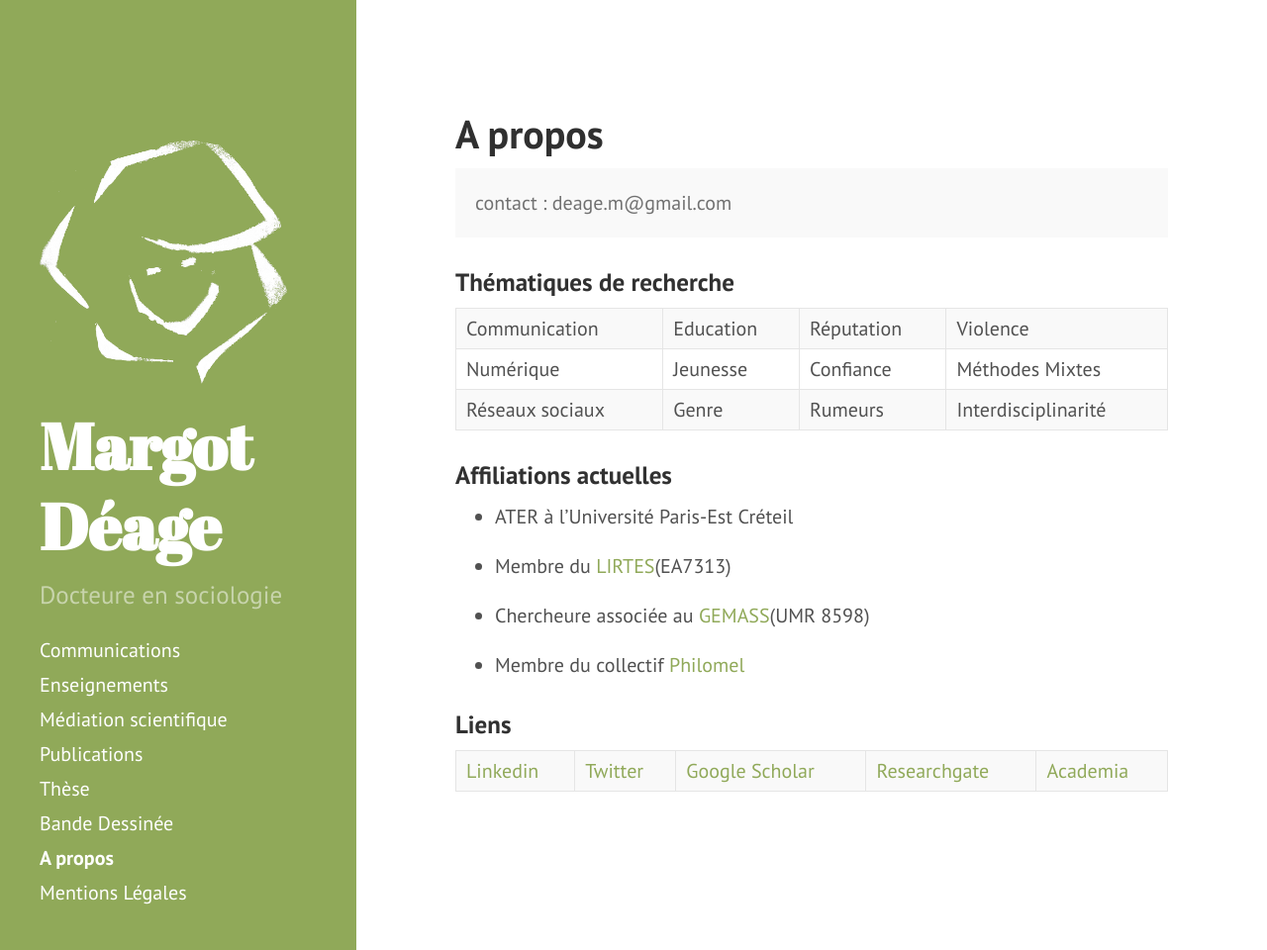
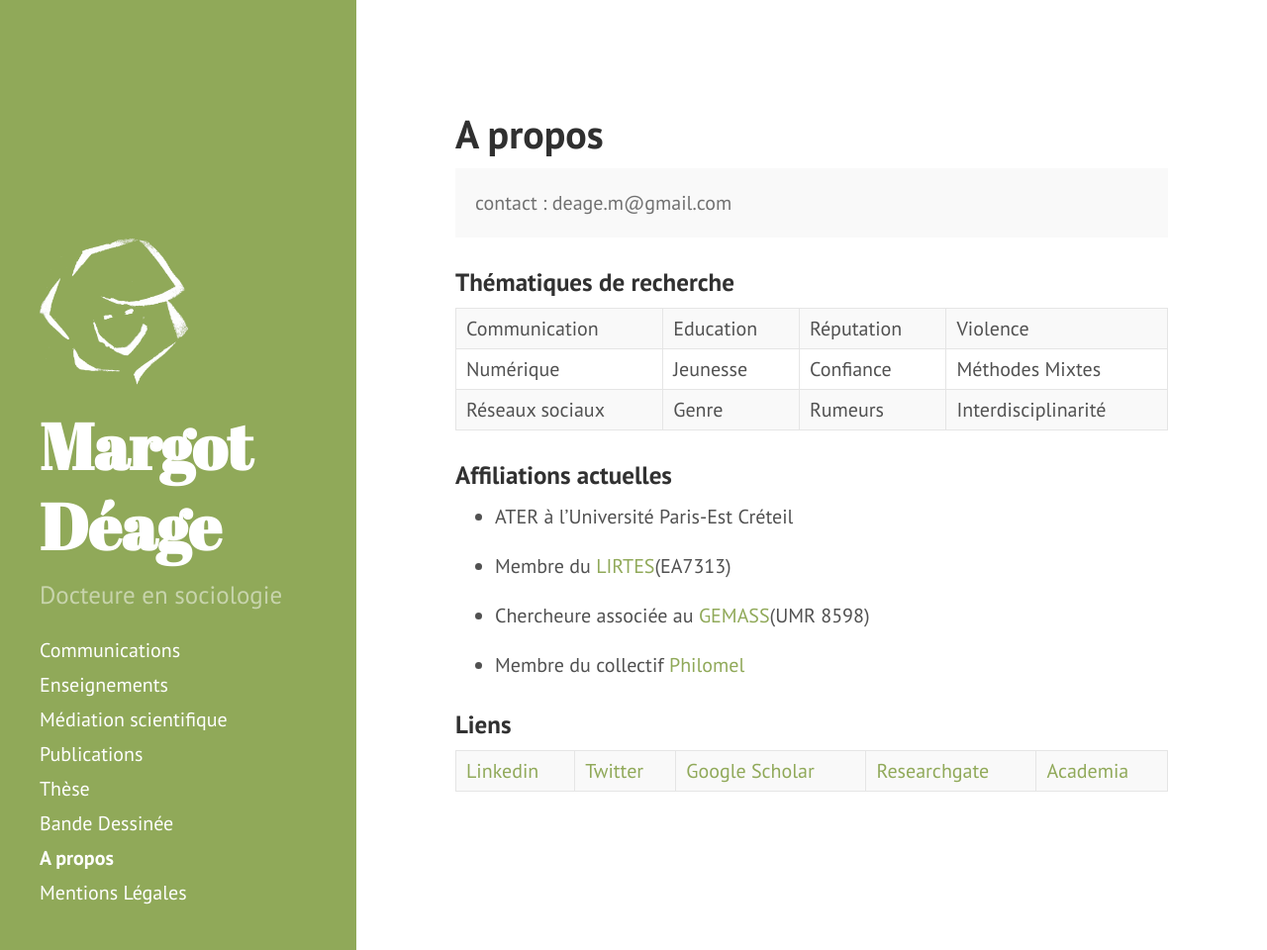
Before and after one commit to margotdeage/margotdeage.github.io, a Jekyll site: the page built from index.md, in a window 1280 px wide and 960 px high. Shown: the whole window at 99% size. Built offline with Jekyll 4.4.1, drawn with Linux system fonts in a browser that asks for light colours; the list of posts is cut into pages by our own code.

Commit message:
Update sidebar.html

```diff
--- a/_includes/sidebar.html
+++ b/_includes/sidebar.html
@@ -1,7 +1,7 @@
 <div class="sidebar">
   <div class="container sidebar-sticky">
     <div class="sidebar-about">
-       <img src="https://github.com/margotdeage/margotdeage.github.io/blob/gh-pages/icon.png?raw=true" alt="Margot Déage"    width="250" height="250"/><h1>
+       <img src="https://github.com/margotdeage/margotdeage.github.io/blob/gh-pages/icon.png?raw=true" alt="Margot Déage"    width="150" height="150"/><h1>
         <a href="{{ "/" | relative_url }}">
           {{ site.title }}
         </a>
```
